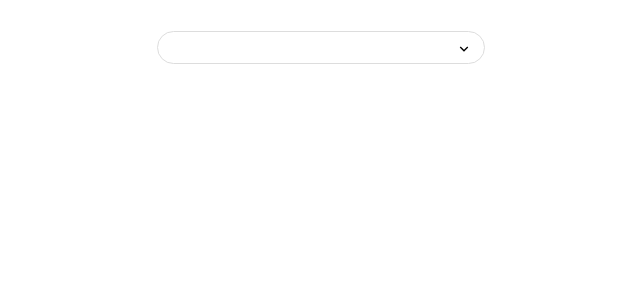
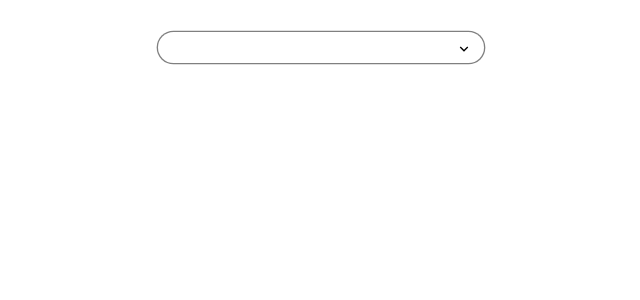
Before and after one commit to behzadsoleimani/DropDown-JSS, a React (Create React App) app: page / in a window 1280 px wide. Shown: the top 300 px of the page, without its empty margins (322-962 px from the left). Built offline with nearby package versions, Linux system fonts and the light colour scheme.

Commit message:
make input border better

```diff
--- a/src/components/dropdown/dropdown.tsx
+++ b/src/components/dropdown/dropdown.tsx
@@ -15,8 +15,9 @@ const useStyles = createUseStyles(({
         padding: '0.5rem 0.2rem',
         borderRadius: '1rem',
         width: '100%',
+        boxShadow: '0 0 0 1pt grey',
         border: 'none',
-        outline: '0.1rem solid #ddd',
+        outline: 'none',
         '&:focus': {
             border: '0.1rem solid lightblue',
         }
@@ -33,7 +34,7 @@ const useStyles = createUseStyles(({
         marginTop: '0.2rem',
         border: '1px solid #ddd',
         width: '100%',
-        padding: '0.5rem 0.1rem',
+        padding: '0.5rem',
         borderRadius: '1rem',
         display: 'flex',
         alignItems: 'baseline',
```
